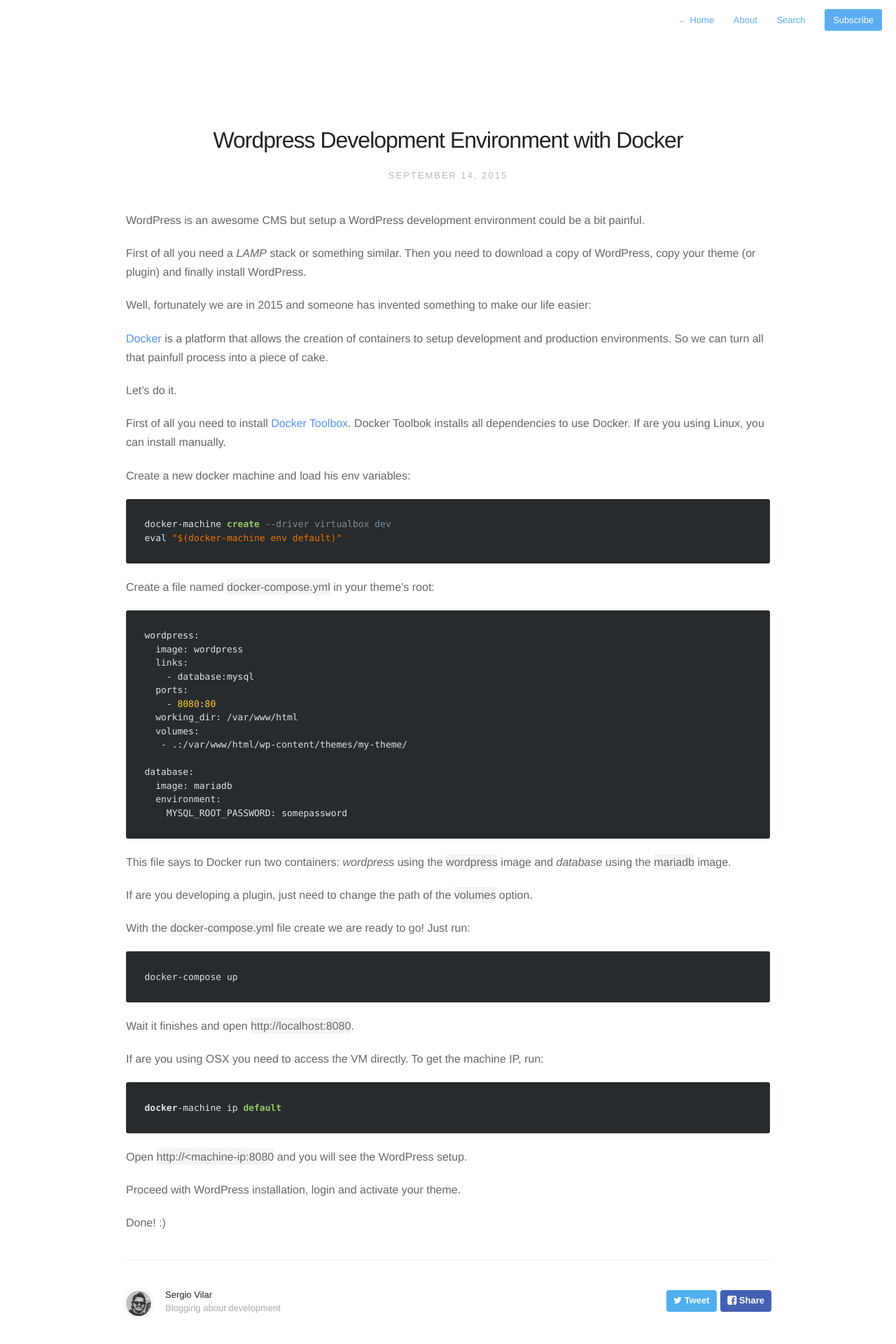
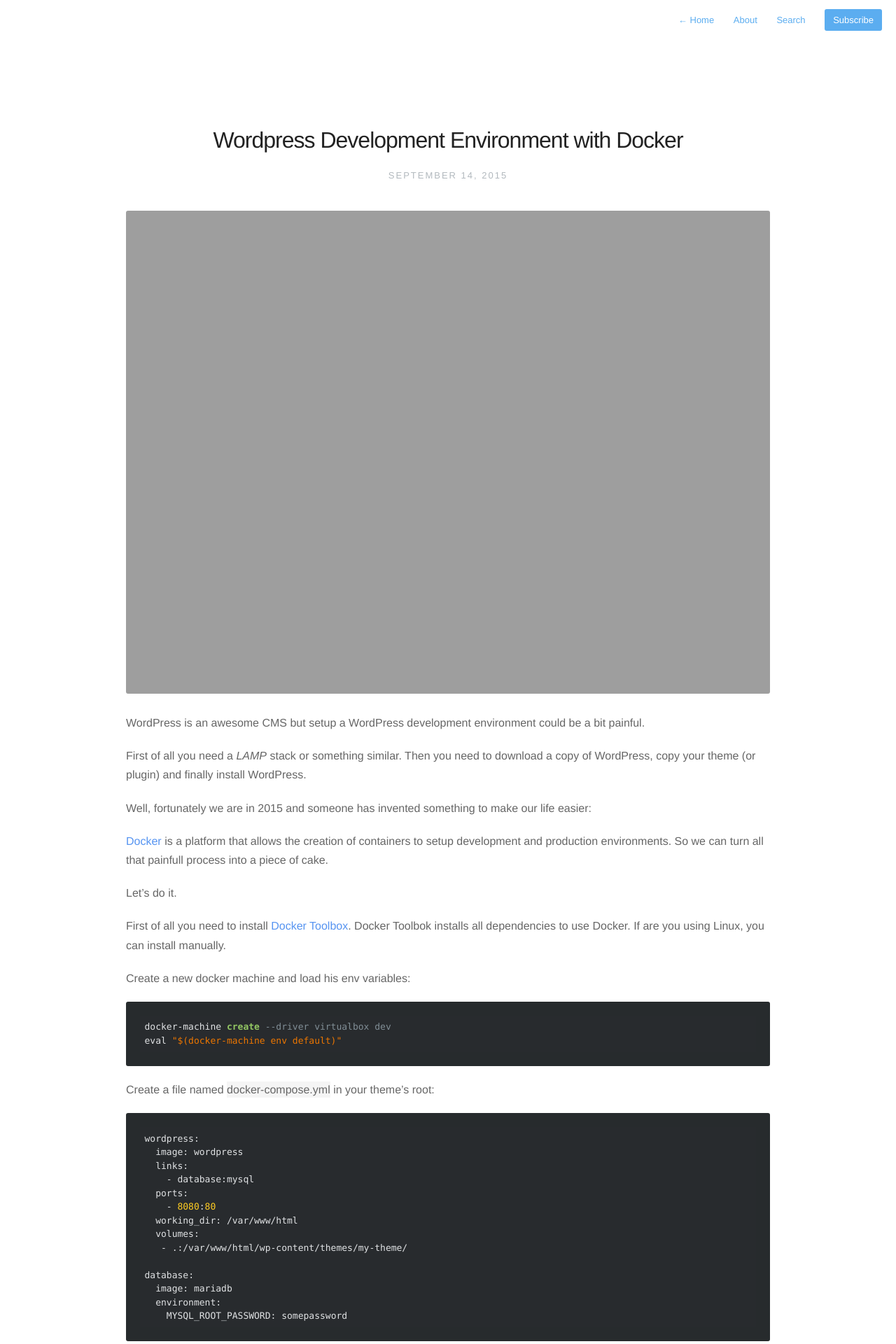
Before and after one commit to sergiopvilar/sergiovilar.github.io, a Jekyll site: the page built from _posts/2015-09-14-wordpress-development-environment.md, in a window 1280 px wide. Shown: the top 1920 px of the page at 70% size. Built offline with Jekyll 4.4.1, drawn with Linux system fonts in a browser that asks for light colours; Markdown is read by kramdown in place of the engine named in the settings; comment, search, counter and statistics services are not loaded.

Commit message:
Site updated at 2015-09-15 02:28:26 UTC

```diff
--- a/_includes/share.html
+++ b/_includes/share.html
@@ -1,4 +1,4 @@
-<a class="twitter" href="https://twitter.com/intent/tweet?text={{ site.url }}{{ page.url }} - {{page.title}} by @{{ site.authorTwitter }}"><span class="icon-twitter"> Tweet</span></a>
+<a class="twitter" href="https://twitter.com/intent/tweet?text={{page.title}} via @{{ site.authorTwitter }} {{ site.url }}{{ page.url }}"><span class="icon-twitter"> Tweet</span></a>
 
 <a class="facebook" href="#" onclick="
     window.open(
--- a/_posts/2015-09-14-wordpress-development-environment.md
+++ b/_posts/2015-09-14-wordpress-development-environment.md
@@ -4,6 +4,7 @@ date:   2015-09-14 19:00:00
 description: How to get a WordPress installation in seconds
 keywords: php,wordpress,development,environment,docker,vm,virtualization
 category: php,wordpress,docker,setup
+header_image: docker.png
 ---
 
 WordPress is an awesome CMS but setup a WordPress development environment could be a bit painful.
```
Also changed, not shown: 1 other file.
